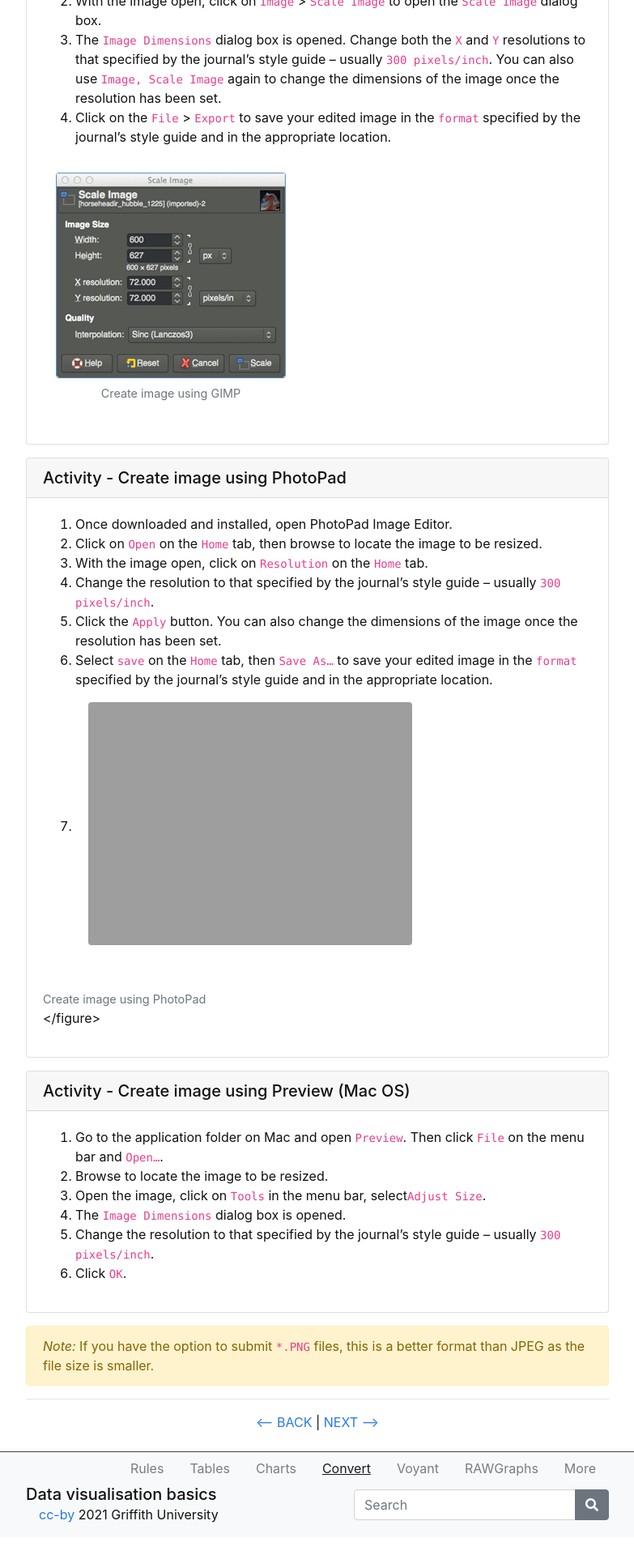
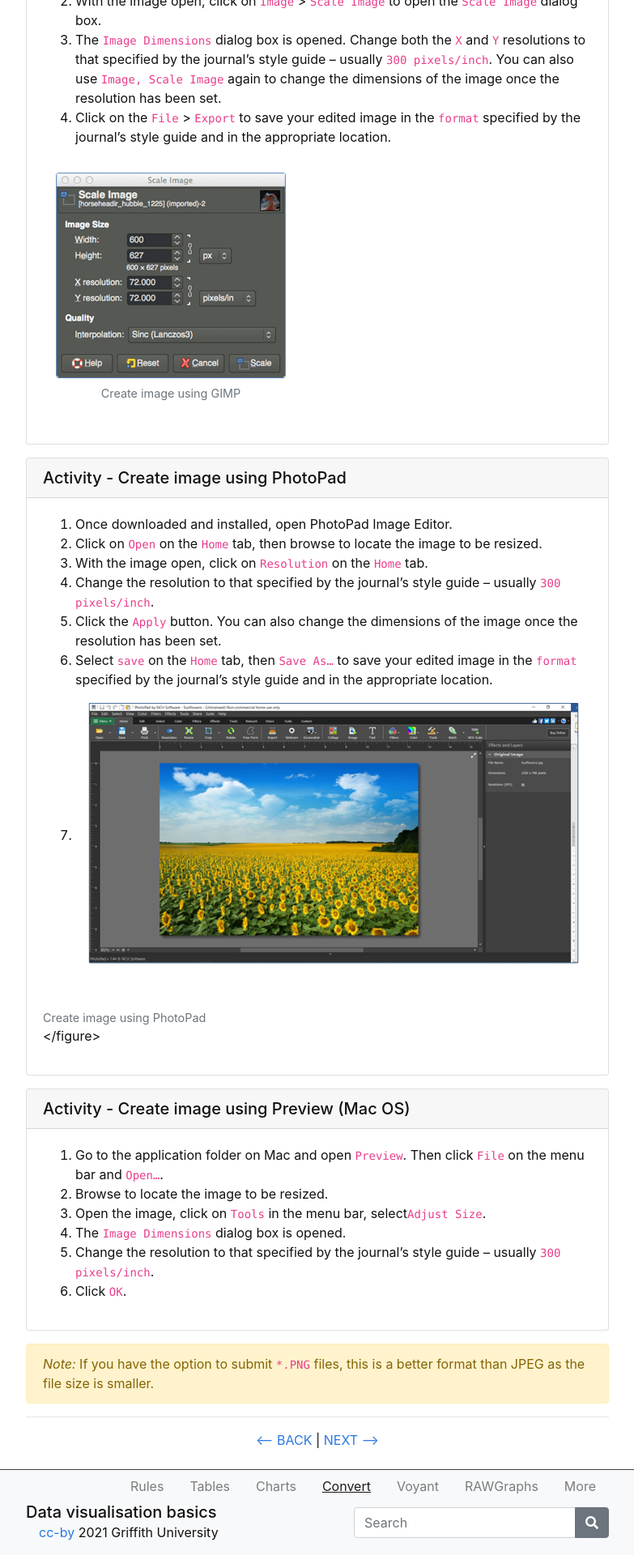
Before and after one commit to GULibrarySandbox/data-vis-basics, a Jekyll site: the page built from content/5-convert.md, in a window 1280 px wide. Shown: the part 1813-3733 px from the top of the page at 81% size, without its empty margins (248-1031 px from the left). Built offline with Jekyll 4.4.1, drawn with Linux system fonts in a browser that asks for light colours; before the commit the page ends 3711 px from its top, so only the background shows below that.

Commit message:
Update 5-convert.md

```diff
--- a/content/5-convert.md
+++ b/content/5-convert.md
@@ -68,7 +68,7 @@ Below are activities to convert your chart using different software.  Choose and
 4.	Change the resolution to that specified by the journal’s style guide – usually `300 pixels/inch`.
 5.	Click the `Apply` button.  You can also change the dimensions of the image once the resolution has been set.
 6.	Select `save` on the `Home` tab, then `Save As…` to save your edited image in the `format` specified by the journal’s style guide and in the appropriate location.
-7.	{% include figure.html img="PhotoPad1.png" alt="PhotoPad software" caption="Create image using PhotoPad" width="100%" %}{% endcapture %} {% include card.md header="Activity - Create image using PhotoPad" text=text %}
+7.	{% include figure.html img="PhotoPad_1.png" alt="PhotoPad software" caption="Create image using PhotoPad" width="100%" %}{% endcapture %} {% include card.md header="Activity - Create image using PhotoPad" text=text %}
 
 {% capture text %}
 1.	Go to the application folder on Mac and open `Preview`. Then click `File` on the menu bar and `Open…`.
```
